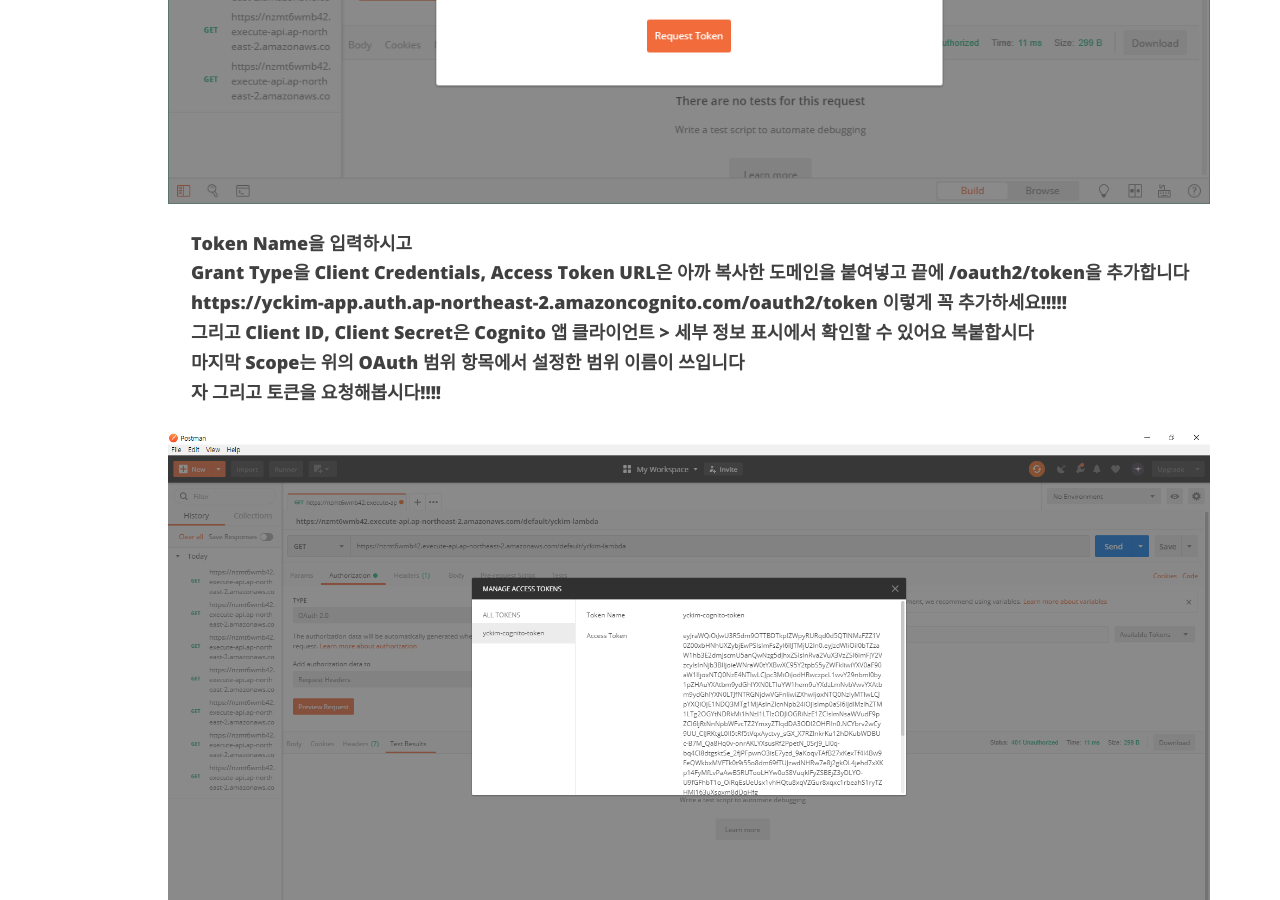
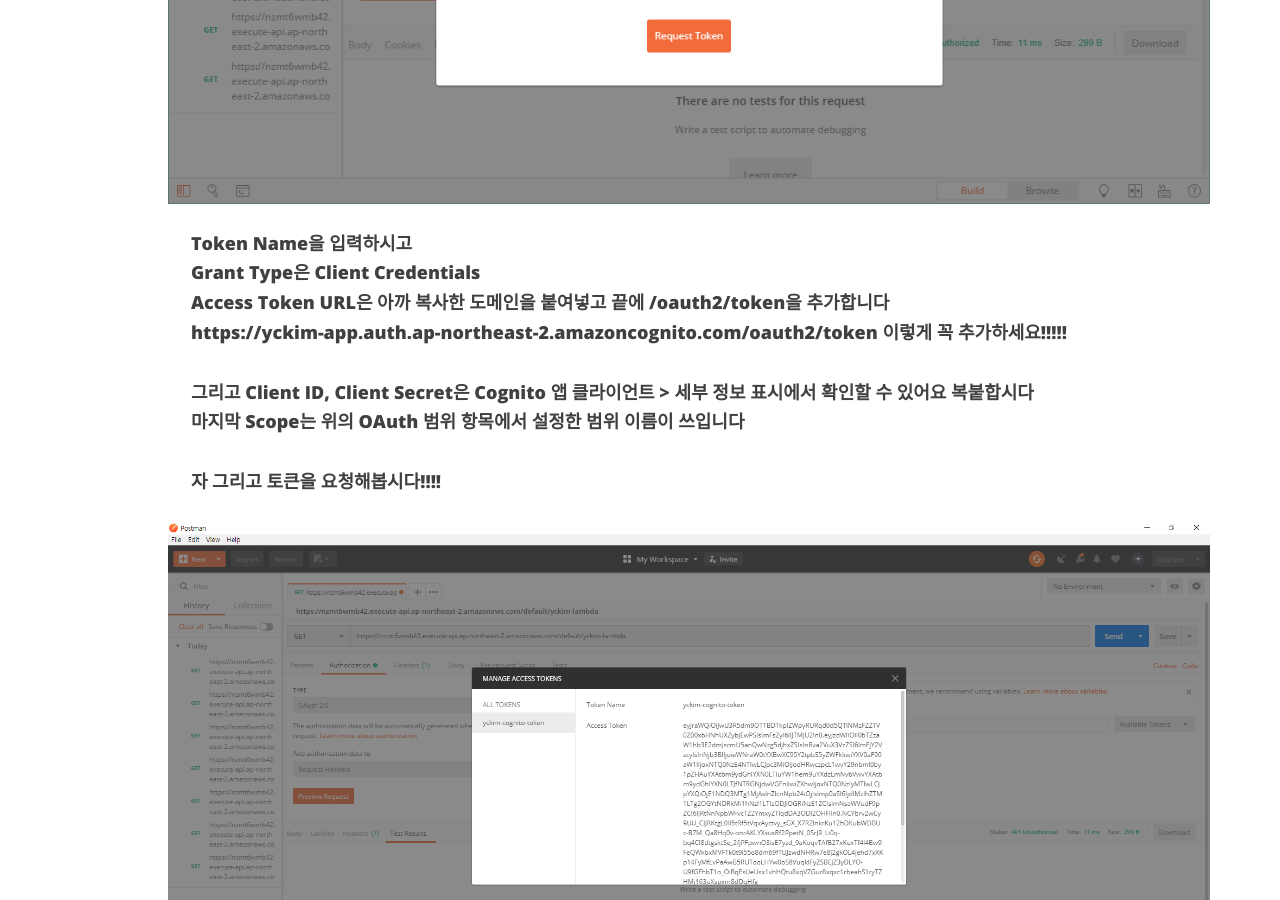
Before and after one commit to kimyeong-chae/kimyeong-chae.github.io, a Jekyll site: the page built from _posts/aws/2018-12-14-aws-cognito-apigateway-lambda-2.md, in a window 1280 px wide and 900 px high, scrolled down 10943 px. Built offline with Jekyll 4.4.1, drawn with Linux system fonts in a browser that asks for light colours; nearby versions of some CDN libraries; comment, search, counter and statistics services are not loaded.

Commit message:
줄간격 수정

```diff
--- a/_posts/aws/2018-12-14-aws-cognito-apigateway-lambda-2.md
+++ b/_posts/aws/2018-12-14-aws-cognito-apigateway-lambda-2.md
@@ -85,12 +85,14 @@
 ![lambda-1](/img/post/20181213/lambda-13.png )
 
 #### &nbsp;&nbsp;&nbsp;&nbsp; Token Name을 입력하시고
-#### &nbsp;&nbsp;&nbsp;&nbsp; Grant Type을 Client Credentials, Access Token URL은 아까 복사한 도메인을 붙여넣고 끝에 /oauth2/token을 추가합니다
+#### &nbsp;&nbsp;&nbsp;&nbsp; Grant Type은 Client Credentials
+#### &nbsp;&nbsp;&nbsp;&nbsp; Access Token URL은 아까 복사한 도메인을 붙여넣고 끝에 /oauth2/token을 추가합니다
 #### &nbsp;&nbsp;&nbsp;&nbsp; https://yckim-app.auth.ap-northeast-2.amazoncognito.com/oauth2/token 이렇게 꼭 추가하세요!!!!!
-
+#### &nbsp;&nbsp;&nbsp;&nbsp;
 #### &nbsp;&nbsp;&nbsp;&nbsp; 그리고 Client ID, Client Secret은 Cognito 앱 클라이언트 > 세부 정보 표시에서 확인할 수 있어요 복붙합시다
 
 #### &nbsp;&nbsp;&nbsp;&nbsp; 마지막 Scope는 위의 OAuth 범위 항목에서 설정한 범위 이름이 쓰입니다
+#### &nbsp;&nbsp;&nbsp;&nbsp;
 #### &nbsp;&nbsp;&nbsp;&nbsp; 자 그리고 토큰을 요청해봅시다!!!!
 ![lambda-1](/img/post/20181213/lambda-15.png )
 
```
